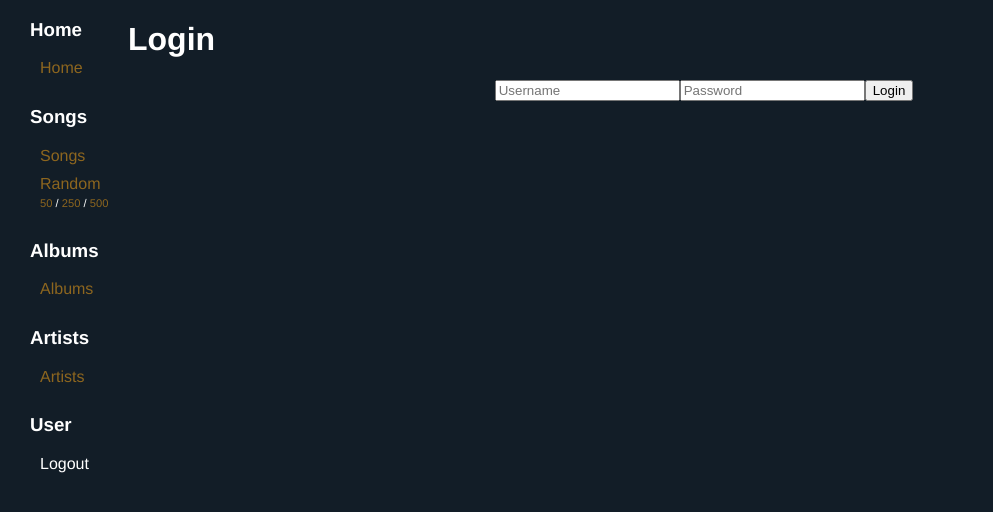
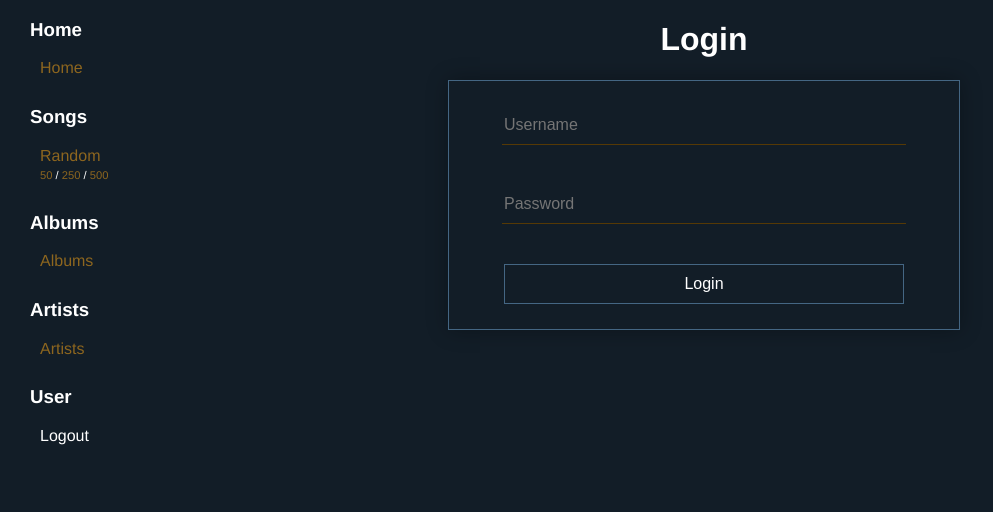
Before and after one commit to uxmp/ui, a Vue app: page /login in a window 1280 px wide. Shown: the top 512 px of the page, without its empty margins (0-993 px from the left). Built offline with nearby package versions, Linux system fonts and the light colour scheme.

Commit message:
Apply some styling to the login page
Also perform some cleanup

```diff
--- a/package.json
+++ b/package.json
@@ -25,7 +25,7 @@
     "@vitejs/plugin-vue": "^1.9.2",
     "@vue/compiler-sfc": "^3.2.19",
     "typescript": "^4.4.3",
-    "vite": "^2.6.1",
+    "vite": "^2.6.2",
     "vue-tsc": "^0.2.3"
   }
 }
--- a/src/App.vue
+++ b/src/App.vue
@@ -99,7 +99,6 @@ export default defineComponent({
   overflow: hidden;
 }
 
-h1,
 h2,
 h3,
 h4 {
@@ -237,4 +236,41 @@ div.maingrid-noplayer div.grid-playlist {
 .amplitude-active-song-container {
   background-color: #1c2c3a;
 }
+
+input[type=button] {
+  font-size: 100%;
+  border: 0;
+  color: #ffffff;
+  background: transparent;
+  padding-top: 10px;
+  padding-bottom: 10px;
+  margin-top: 20px;
+  margin-bottom: 20px;
+  border: 1px #446683 solid;
+}
+
+input[type=button]:hover {
+  background: #446683;
+  cursor: pointer;
+}
+
+input[type=text],
+input[type=password] {
+  font-size: 100%;
+  margin: 10px;
+  outline: 0;
+  border: 0;
+  color: #ffffff;
+  border-bottom: 1px solid rgb(85, 57, 5);
+  background: transparent;
+  padding-top: 10px;
+  padding-bottom: 10px;
+  margin-top: 20px;
+  margin-bottom: 20px;
+}
+
+input[type=text]:hover,
+input[type=password]:hover {
+  border-bottom: 1px solid rgb(192, 140, 44);
+}
 </style>
--- a/src/components/Auth/AuthService.ts
+++ /dev/null
@@ -1,17 +0,0 @@
-import ServerRequest from "../Lib/ServerRequest";
-
-export default {
-  login(credentials) {
-    return ServerRequest.request(
-      'common/login',
-      'POST',
-      credentials
-    ).then(response => response.json());
-  },
-  logout(callback) {
-    ServerRequest.request(
-      'common/logout',
-      'POST'
-    ).then(callback());
-  },
-};
--- a/src/components/Auth/LoginView.vue
+++ /dev/null
@@ -1,43 +0,0 @@
-<template>
-  <div>
-    <h1>Login</h1>
-    <input type="text" placeholder="Username" v-model="username" />
-    <input type="text" placeholder="Password" v-model="password" />
-    <input type="button" @click="login" value="Login" />
-    <p v-if="msg">{{ msg }}</p>
-  </div>
-</template>
-<script>
-import AuthService from './AuthService.ts';
-
-export default {
-  data() {
-    return {
-      username: '',
-      password: '',
-      msg: ''
-    };
-  },
-  methods: {
-    async login() {
-      try {
-        const credentials = {
-          username: this.username,
-          password: this.password
-        };
-        const response = await AuthService.login(credentials);
-        this.msg = response.msg;
-
-        const token = response.data.token;
-        const user = response.data.user;
-
-        this.$store.dispatch('login', { token, user });
-
-        this.$router.push('/');
-      } catch (error) {
-        this.msg = error.response.data.msg;
-      }
-    }
-  }
-};
-</script>
--- /dev/null
+++ b/src/components/Home/LoginView.vue
@@ -0,0 +1,87 @@
+<template>
+  <div>
+    <h1>Login</h1>
+    <div class="loginBox">
+      <div class="errorMessage">
+        {{ msg }}
+      </div>
+      <div>
+        <form @submit="login()" v-on:keyup.enter="login()">
+          <div>
+            <input type="text" class="textInput" placeholder="Username" v-model="username" required />
+          </div>
+          <div>
+            <input type="password" class="textInput" placeholder="Password" v-model="password" required />
+          </div>
+          <div>
+            <input type="button" class="button" @click="login()" value="Login" />
+          </div>
+        </form>
+      </div>
+    </div>
+  </div>
+</template>
+<script>
+import ServerRequest from '../Lib/ServerRequest';
+
+export default {
+  data() {
+    return {
+      username: '',
+      password: '',
+      msg: ''
+    };
+  },
+  methods: {
+    async login() {
+      let response = await ServerRequest.request(
+        'common/login',
+        'POST',
+        {
+          username: this.username,
+          password: this.password
+        }
+      ).then(response => response.json());
+
+      if (response.data.msg) {
+        this.msg = response.data.msg;
+      } else {
+        const token = response.data.token;
+        const user = response.data.user;
+
+        this.$store.dispatch('login', { token, user });
+
+        this.$router.push('/');
+      }
+    }
+  }
+};
+</script>
+<style scoped>
+div.errorMessage {
+  color: rgb(206, 7, 17);
+
+}
+
+div.loginBox {
+  width: 500px;
+  margin: auto;
+  box-shadow: 0 0 20px rgba(0, 0, 0, 0.308);
+  border: 1px #446683 solid;
+  padding: 5px;
+}
+
+div.loginBox form div {
+  display: block;
+  margin: auto;
+  width: 100%;
+}
+
+input[type=text], input[type=password] {
+  width: 80%;
+}
+
+input[type=button] {
+  width: 80%;
+}
+</style>
--- a/src/components/Lib/Router.ts
+++ b/src/components/Lib/Router.ts
@@ -1,8 +1,8 @@
 import { createWebHistory, createRouter } from "vue-router";
 import ArtistList from "../Artist/ArtistListView.vue";
-import AlbumList from "../Album/AlbumList.vue";
+import AlbumList from "../Album/AlbumListView.vue";
 import RandomSongs from "../Random/RandomSongsView.vue"
-import Login from "../Auth/LoginView.vue"
+import Login from "../Home/LoginView.vue"
 import AlbumView from "../Album/AlbumView.vue"
 import ArtistView from "../Artist/ArtistView.vue"
 import HomeView from "../Home/HomeView.vue"
--- a/src/components/Navigation/Sidebar.vue
+++ b/src/components/Navigation/Sidebar.vue
@@ -8,9 +8,6 @@
 
   <h3>Songs</h3>
   <ul>
-    <li>
-      <router-link to="/songs">Songs</router-link>
-    </li>
     <li>
       <router-link to="/random/songs">Random</router-link>
       <br />
@@ -44,16 +41,19 @@
 
 <script lang="ts">
 import { defineComponent } from 'vue'
-import AuthService from './../Auth/AuthService'
+import ServerRequest from '../Lib/ServerRequest';
 
 export default defineComponent({
   name: 'Sidebar',
   emits: ['hidePlayer'],
   methods: {
-    logout() {
+    async logout() {
       this.$emit('hidePlayer');
 
-      AuthService.logout(() => {
+      ServerRequest.request(
+        'common/logout',
+        'POST'
+      ).then(() => {
         this.$store.dispatch('logout');
         this.$router.push('/login')
       });
```
Also changed, not shown: src/components/Album/AlbumListView.vue (renamed from src/components/Album/AlbumList.vue), 1 other file (tests, documents, lock files or other folders).
